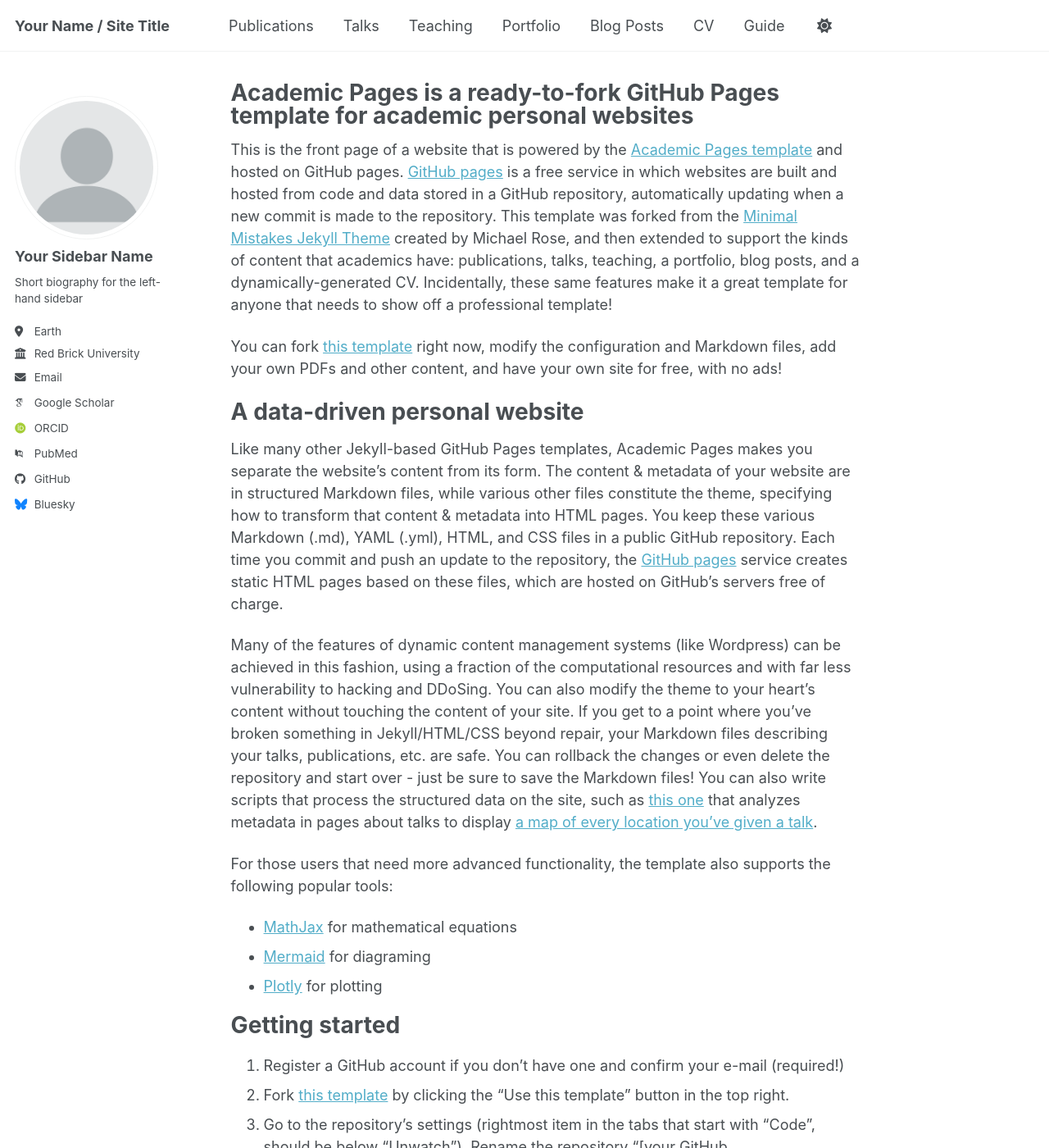
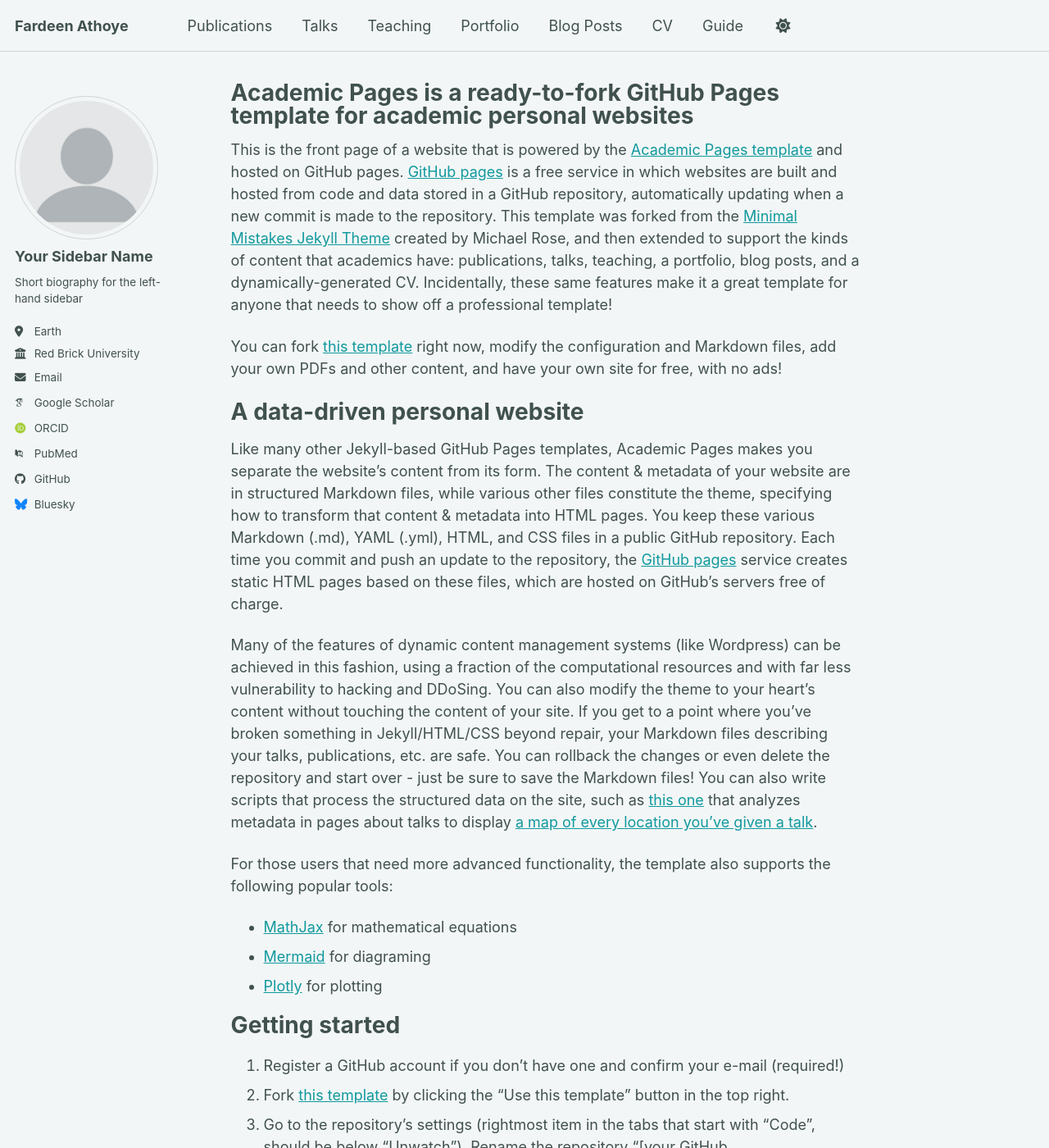
Before and after one commit to athoye-fardeen/athoye-fardeen.github.io, a Jekyll site: the page built from _pages/about.md, in a window 1280 px wide and 1400 px high. Shown: the whole window at 82% size. Built offline with Jekyll 4.4.1, drawn with Linux system fonts in a browser that asks for light colours; some web fonts are replaced; a script bundle is joined from its source files by our own code; library files that are not in the unit come from our copies.

Commit message:
Update _config.yml

```diff
--- a/_config.yml
+++ b/_config.yml
@@ -8,12 +8,12 @@
 
 # Basic Site Settings
 locale                   : "en-US"
-site_theme               : "default" # the available themes options are "default", "air", "sunrise", "mint", "dirt" and "contrast"
-title                    : "Your Name / Site Title"
+site_theme               : "mint" # the available themes options are "default", "air", "sunrise", "mint", "dirt" and "contrast"
+title                    : "Fardeen Athoye"
 title_separator          : "-"
 name                     : &name "Your Name"
 description              : &description "Your Name's academic portfolio"   # Update this with a general description of your site, this is the default if not overridden by a page
-url                      : https://academicpages.github.io # The base hostname & protocol for your site e.g. "https://[your GitHub username].github.io",
+url                      : https://athoye-fardeen.github.io # The base hostname & protocol for your site e.g. "https://[your GitHub username].github.io",
                                                            # or if you already have some other page hosted on Github then use "https://[your GitHub username].github.io/[Your Repo Name]"
 baseurl                  : "" # the subpath of your site, e.g. "/blog"
 repository               : "academicpages/academicpages.github.io"
```
